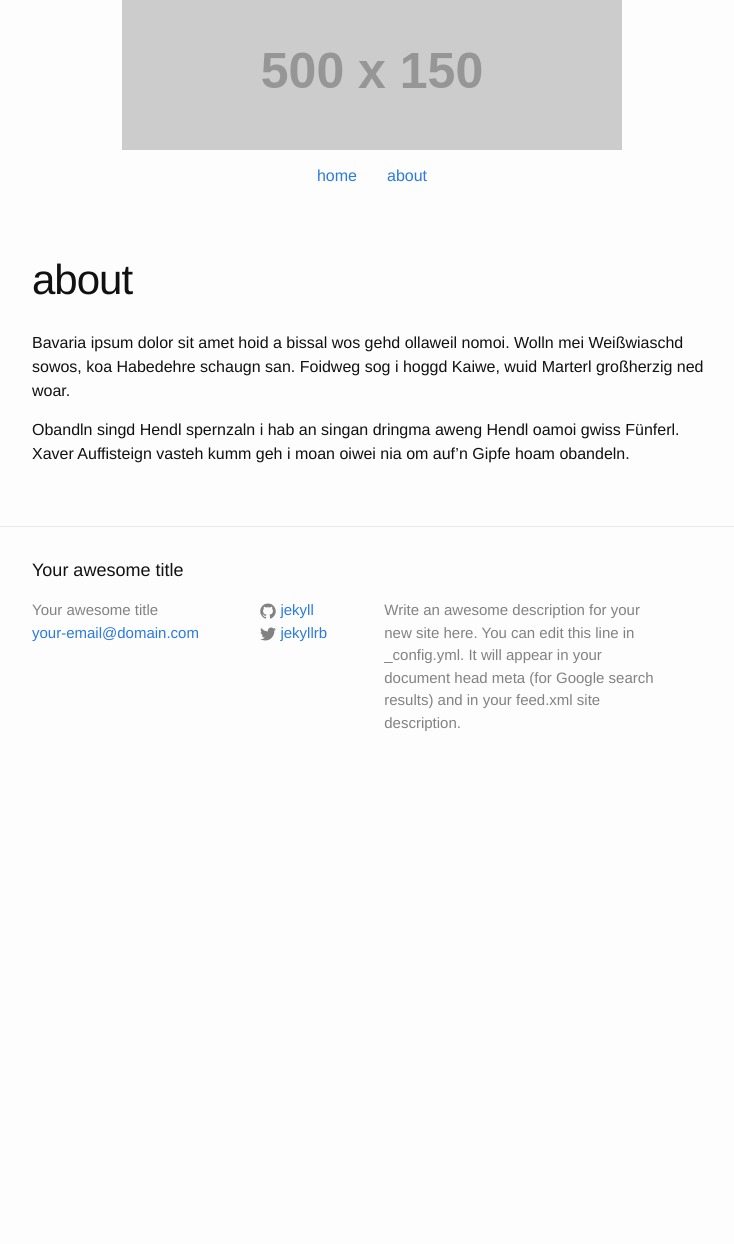
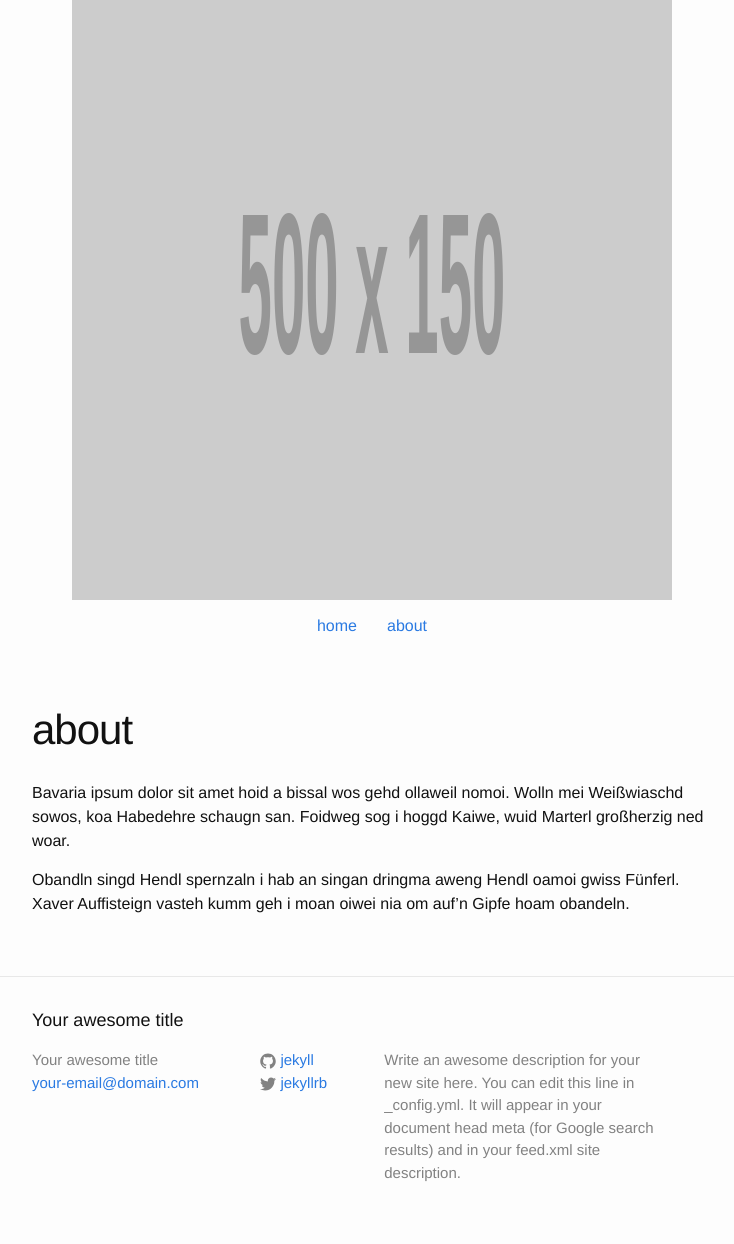
Before and after one commit to midzer/urban-theme, a Jekyll site: the page built from about.md, in a window 1280 px wide. Shown: the whole page, without its empty margins (268-1002 px from the left). Built offline with Jekyll 4.4.1, drawn with Linux system fonts in a browser that asks for light colours; before the commit the page ends 900 px from its top, so only the background shows below that.

Commit message:
Update _base.scss

```diff
--- a/_sass/_base.scss
+++ b/_sass/_base.scss
@@ -43,6 +43,8 @@ ul, ol, dl, figure,
 img {
     max-width: 100%;
     vertical-align: middle;
+    height: 600px;
+    width: 600px;
 }
 /**animation stuf**/
 img:hover {
```
